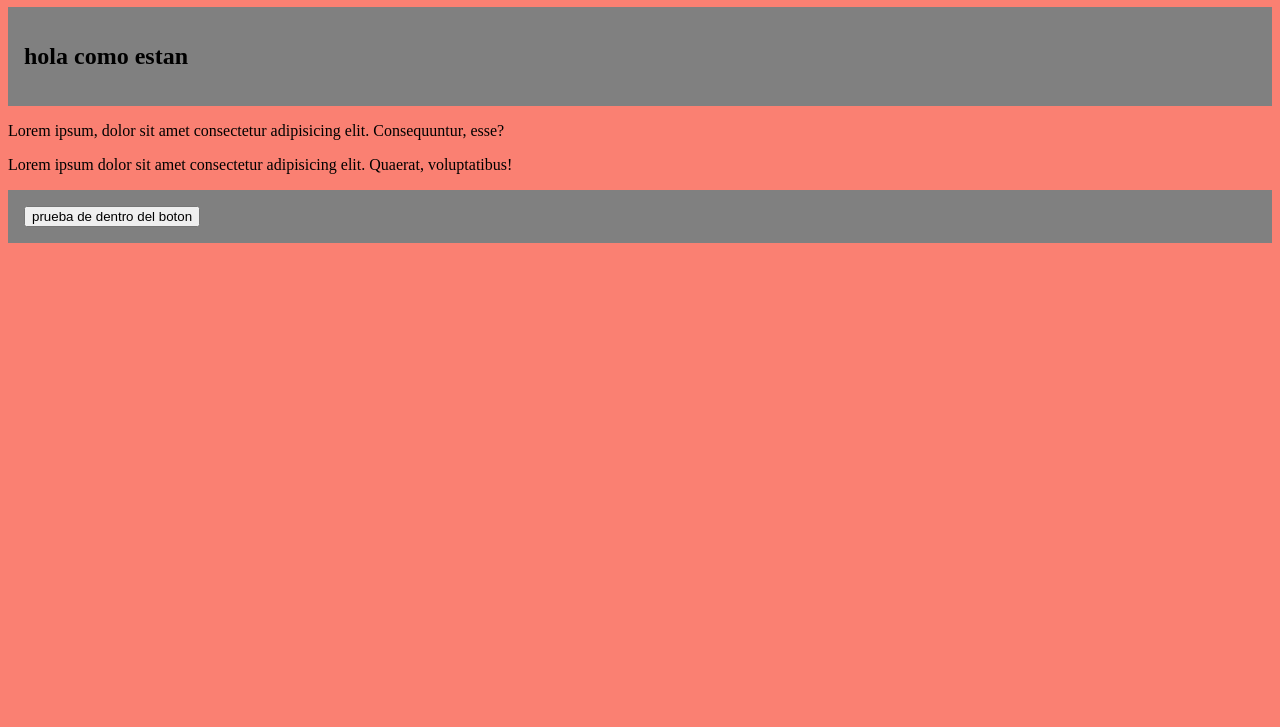
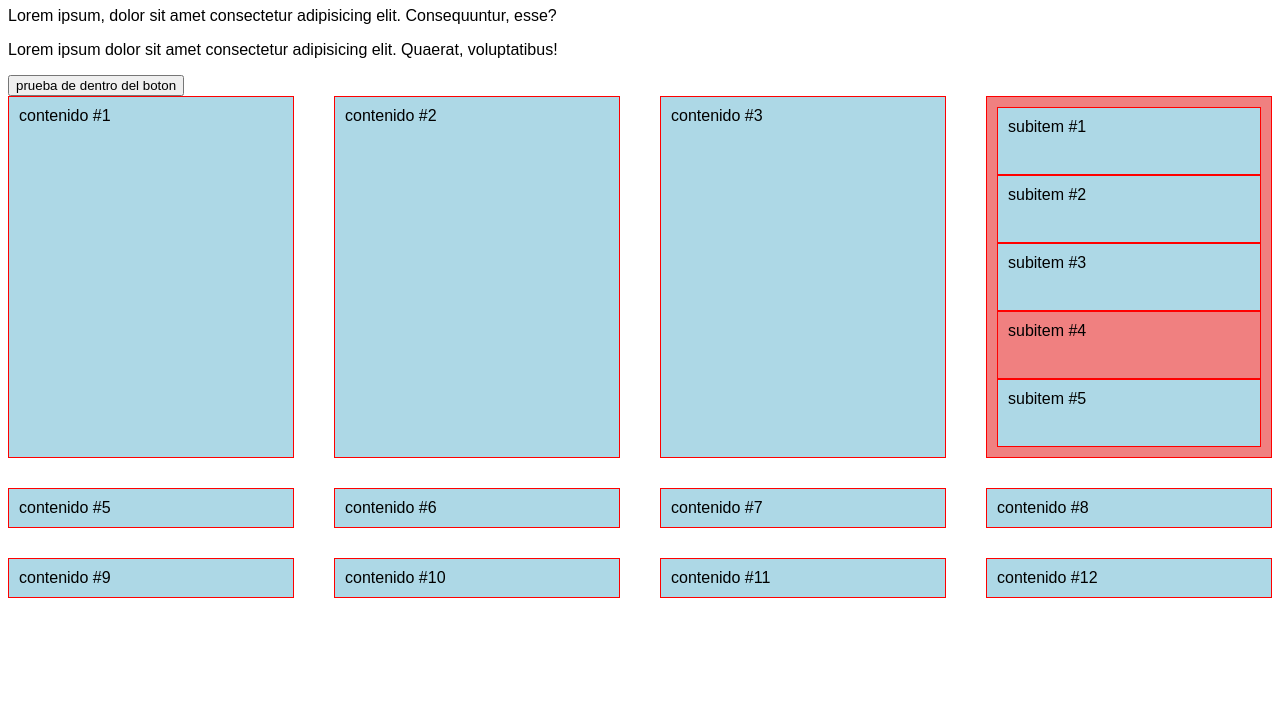
Before and after one commit to JolitoDev/dashboardTest, a plain HTML site: page index.html in a window 1280 px wide. Shown: the part 73-800 px from the top of the page. Drawn offline with Linux system fonts and the light colour scheme.

Commit message:
upgrade to the style sheet ,trying css grid and sass

```diff
--- a/index.html
+++ b/index.html
@@ -7,18 +7,39 @@
     <link rel="stylesheet" href="style.css">
 </head>
 <body>
+
     <h1> Header del Dashboard</h1>
-    <div>
-        <h2>hola como estan</h2>
-    </div>
+
 
 
     <p> Lorem ipsum, dolor sit amet consectetur adipisicing elit. Consequuntur, esse?</p>
 
     <p>Lorem ipsum dolor sit amet consectetur adipisicing elit. Quaerat, voluptatibus!</p>
-    <div class ="container">
+    <div >
         <button id="button">prueba de dentro del boton</button>
     </div>
+    <section class="container">
+        <div class="item">contenido #1</div>
+        <div class="item">contenido #2</div>
+        <div class="item">contenido #3</div>
+        <div class="item">
+            <div class="item">subitem #1</div>
+            <div class="item">subitem #2</div>
+            <div class="item">subitem #3</div>
+            <div class="item">subitem #4</div>
+            <div class="item">subitem #5</div>
+        </div>
+        <div class="item">contenido #5</div>
+        <div class="item">contenido #6</div>
+        <div class="item">contenido #7</div>
+        <div class="item">contenido #8</div>
+        <div class="item">contenido #9</div>
+        <div class="item">contenido #10</div>
+        <div class="item">contenido #11</div>
+        <div class="item">contenido #12</div>
+    </section>
+
+
 
 </body>
 </html>
--- a/style.scss
+++ b/style.scss
@@ -1,8 +1,20 @@
-div {
-    background-color:gray;
-    padding: 1em;
+.container {
+    display: grid;
+    grid-template-columns: repeat(4, 1fr);
+    grid-template-rows: 100%;
+    gap: 30px 40px;
+}
+.item {
+    background-color: lightblue;
+    padding: 10px;
+    border: 1px solid red;
+
+}
+.item:nth-of-type(4){
+    background-color: lightcoral;
+    display: grid;
 }
 
 body{
-    background-color: salmon;
+    font-family: Arial;
 }
```
Also changed, not shown: style.css, 1 other file.
